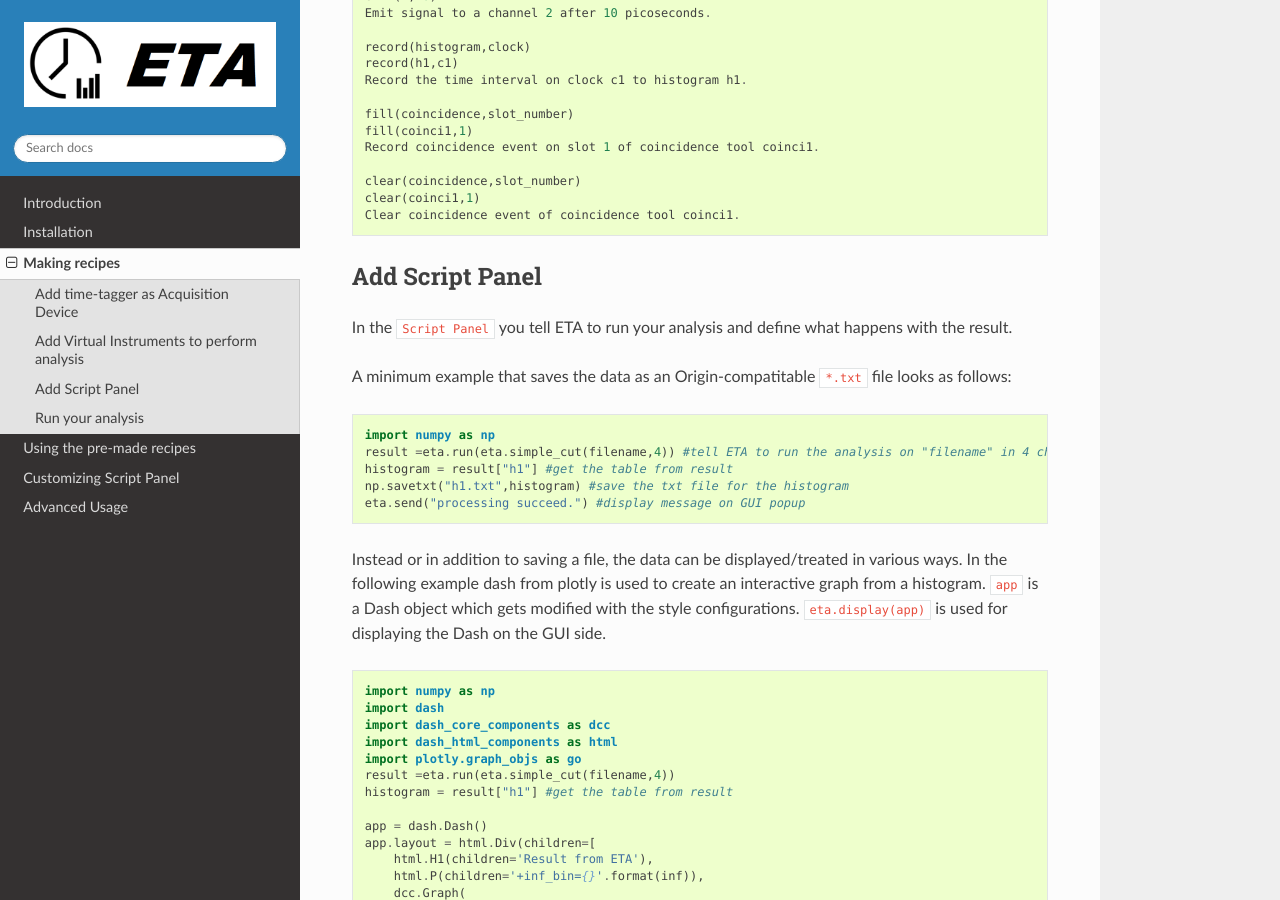
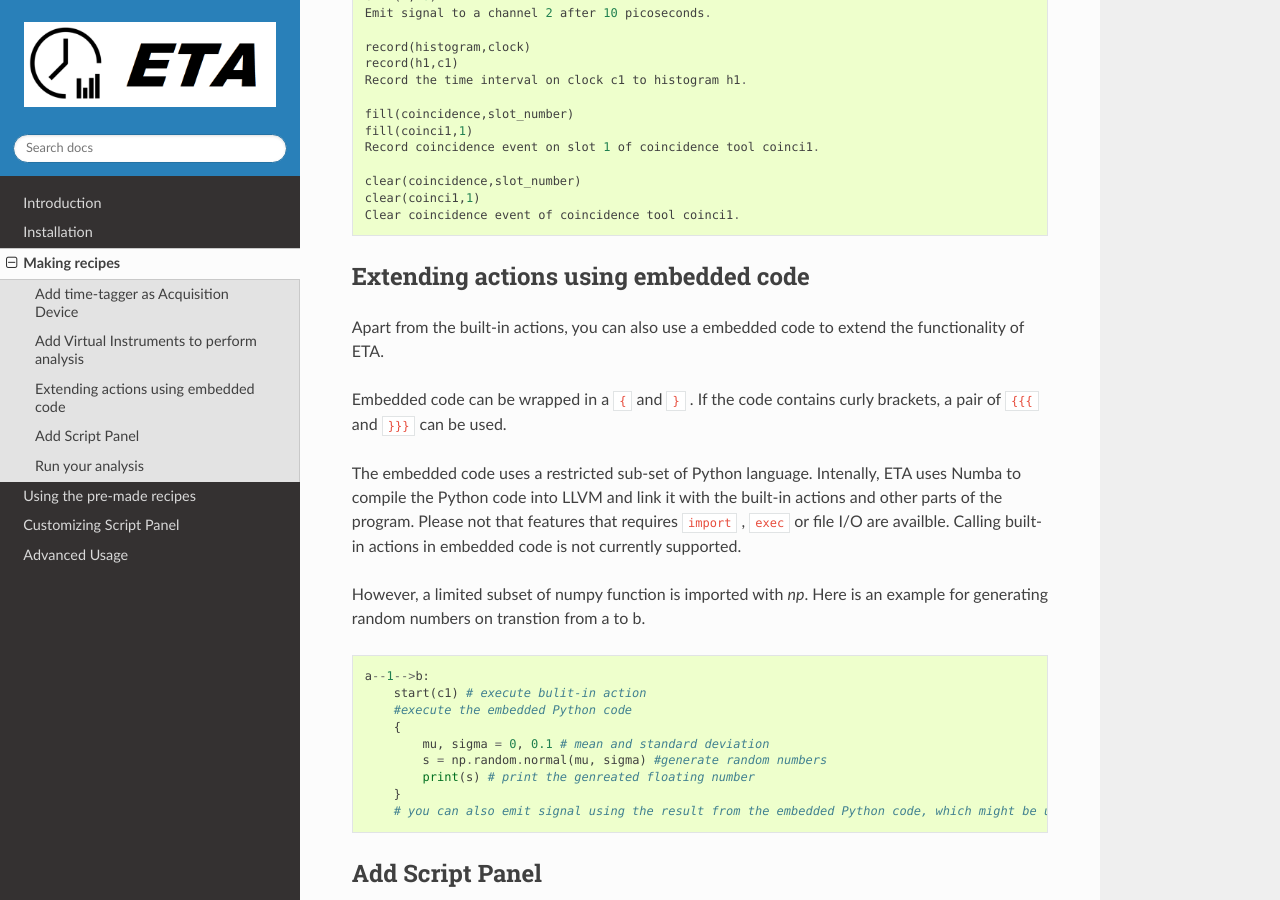
Before and after one commit to timetag/timetag.github.io, a Sphinx documentation site: the page built from docs/workflow.rst, in a window 1280 px wide and 900 px high, scrolled down 3246 px. Built offline with Sphinx 7.4.7 and the Read the Docs theme 2.0.0, drawn with Linux system fonts in a browser that asks for light colours.

Commit message:
Update workflow.rst

```diff
--- a/docs/workflow.rst
+++ b/docs/workflow.rst
@@ -114,6 +114,7 @@ TODO: Insert graph
 
 TODO: explain all the analysis actions
 .. code::
+
           start(clock)
           start(c1)
           Start a clock labeled c1.
@@ -137,6 +138,30 @@ TODO: explain all the analysis actions
           clear(coincidence,slot_number)
           clear(coinci1,1)
           Clear coincidence event of coincidence tool coinci1.
+
+
+Extending actions using embedded code
+-----------------------
+Apart from the built-in actions, you can also use a embedded code to extend the functionality of ETA.
+
+Embedded code can be wrapped in a  ``{`` and ``}`` . If the code contains curly brackets, a pair of ``{{{`` and ``}}}`` can be used.
+
+The embedded code uses a restricted sub-set of Python language. Intenally, ETA uses Numba to compile the Python code into LLVM and link it with the built-in actions and other parts of the program. Please not that features that requires ``import`` , ``exec`` or file I/O are availble. Calling built-in actions in embedded code is not currently supported.
+
+However, a limited subset of numpy function is imported with `np`.
+Here is an example for generating random numbers on transtion from a to b.
+
+.. code::
+
+      a--1-->b:
+          start(c1) # execute bulit-in action
+          #execute the embedded Python code
+          {
+              mu, sigma = 0, 0.1 # mean and standard deviation
+              s = np.random.normal(mu, sigma) #generate random numbers
+              print(s) # print the genreated floating number
+          }
+          # you can also emit signal using the result from the embedded Python code, which might be useful for monte calor simulations
 
 
 Add Script Panel
```
